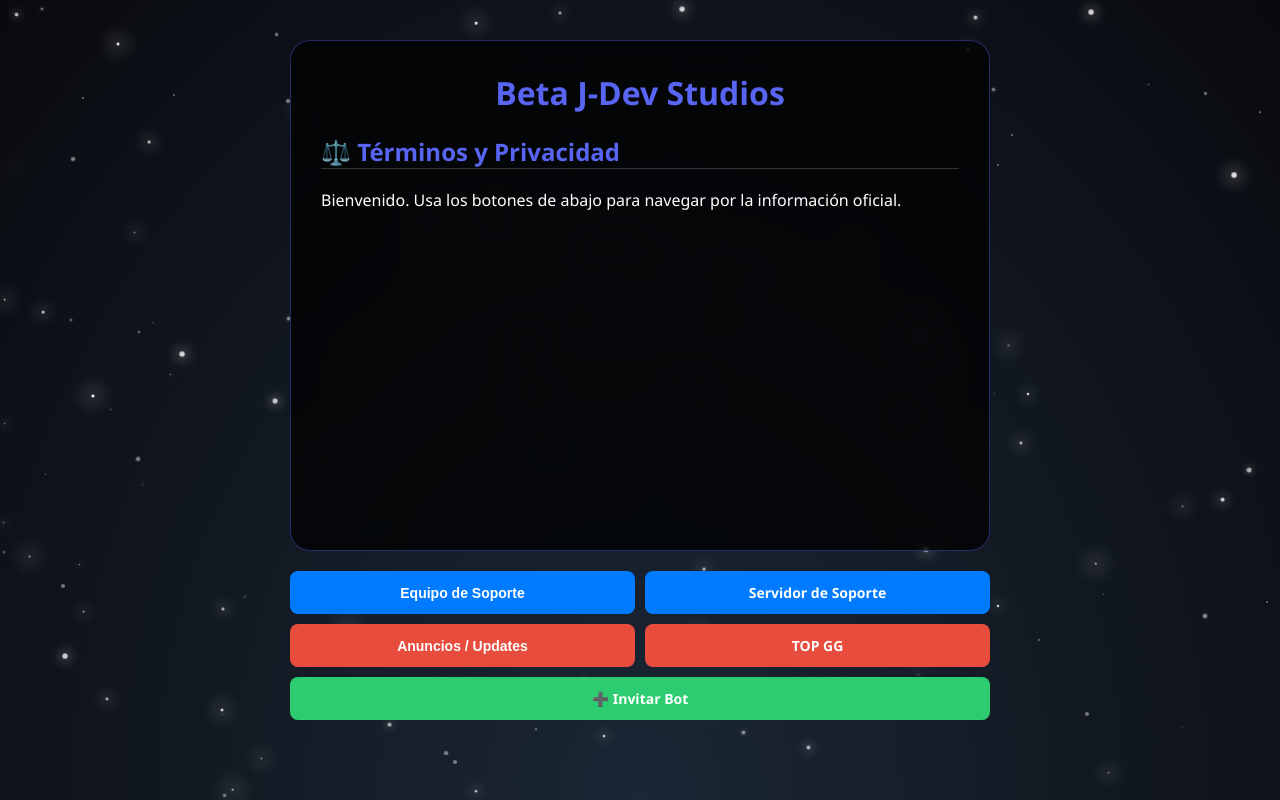
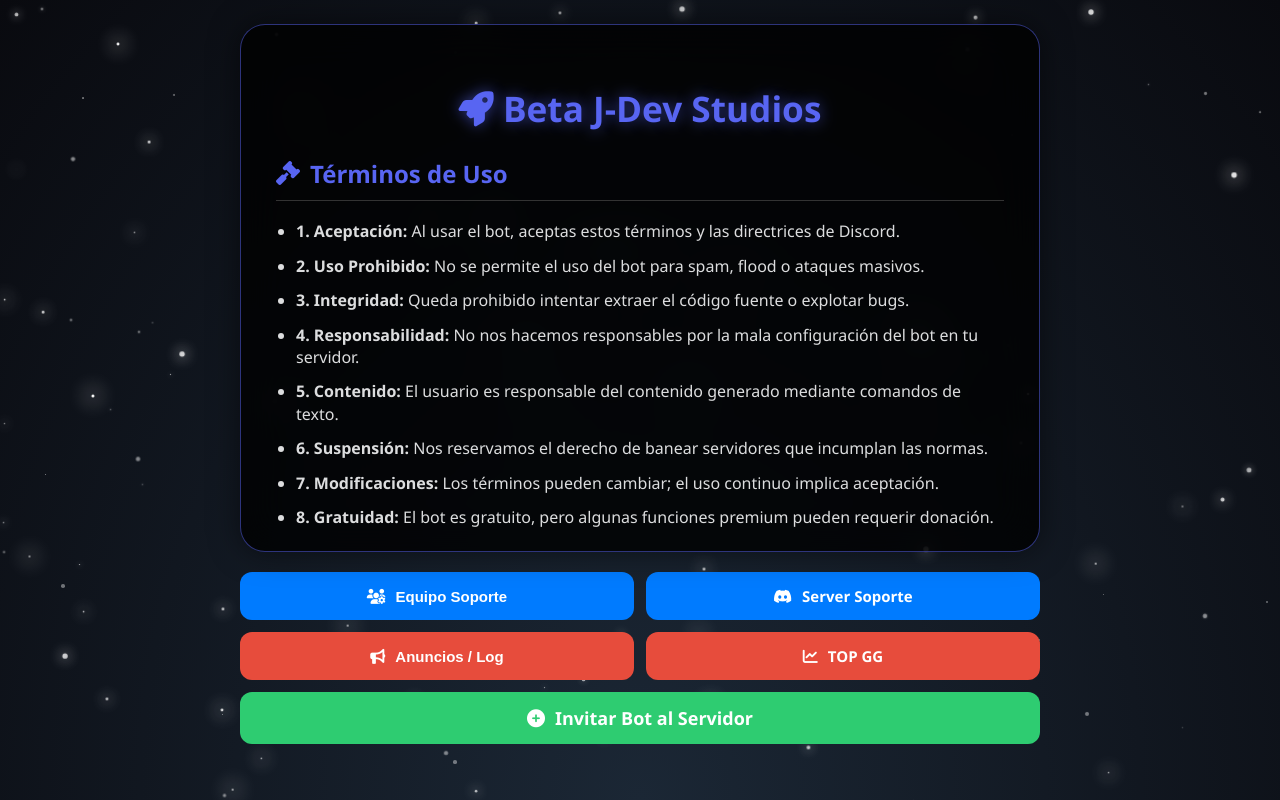
Before and after one commit to jaimecasag11-hub/bot-legal, a plain HTML site: page index.html in a window 1280 px wide. Drawn offline with Linux system fonts and the light colour scheme.

Commit message:
index.html

```diff
--- a/index.html
+++ b/index.html
@@ -3,66 +3,102 @@
 <head>
     <meta charset="UTF-8">
     <meta name="viewport" content="width=device-width, initial-scale=1.0">
-    <title>Beta J-Dev Studios</title>
+    <title>Beta J-Dev Studios - Documentación Oficial</title>
+    <link rel="stylesheet" href="https://cdnjs.cloudflare.com/ajax/libs/font-awesome/6.4.0/css/all.min.css">
     <style>
         body { margin: 0; padding: 0; background: #00050a; color: white; font-family: 'Segoe UI', sans-serif; overflow: hidden; }
         .stars { position: fixed; top: 0; left: 0; width: 100%; height: 100%; z-index: -1; background: radial-gradient(ellipse at bottom, #1B2735 0%, #090A0F 100%); }
         .star { position: absolute; background: white; border-radius: 50%; opacity: 0.8; animation: move linear infinite, twinkle 1.5s infinite ease-in-out; }
         @keyframes move { from { transform: translateY(-10vh); } to { transform: translateY(110vh); } }
         @keyframes twinkle { 0%, 100% { opacity: 0.4; transform: scale(1); } 50% { opacity: 1; transform: scale(1.5); box-shadow: 0 0 15px 2px white; } }
-        .container { max-width: 700px; margin: 5vh auto; height: 85vh; display: flex; flex-direction: column; }
-        .content-box { flex-grow: 1; padding: 30px; background: rgba(0, 0, 0, 0.75); backdrop-filter: blur(15px); border-radius: 20px; border: 1px solid rgba(88, 101, 242, 0.4); overflow-y: auto; margin-bottom: 20px; }
-        h1 { color: #5865F2; text-align: center; margin-top: 0; }
-        h2 { color: #5865F2; border-bottom: 1px solid #333; }
-        .grid { display: grid; grid-template-columns: 1fr 1fr; gap: 10px; }
-        .btn { padding: 12px; border-radius: 8px; color: white; text-align: center; text-decoration: none; font-weight: bold; cursor: pointer; border: none; font-size: 14px; }
-        .azul { background: #007bff; } .verde { background: #2ecc71; grid-column: span 2; } .rojo { background: #e74c3c; }
-        .team-item { background: rgba(88, 101, 242, 0.1); padding: 15px; border-radius: 10px; border-left: 4px solid #5865F2; margin-bottom: 10px; }
+
+        .container { max-width: 800px; margin: 3vh auto; height: 90vh; display: flex; flex-direction: column; }
+        .content-box { flex-grow: 1; padding: 35px; background: rgba(0, 0, 0, 0.8); backdrop-filter: blur(20px); border-radius: 25px; border: 1px solid rgba(88, 101, 242, 0.5); overflow-y: auto; margin-bottom: 20px; box-shadow: 0 0 30px rgba(0,0,0,0.5); }
+
+        h1 { color: #5865F2; text-align: center; font-size: 2.2em; text-shadow: 0 0 15px rgba(88, 101, 242, 0.6); }
+        h2 { color: #5865F2; border-bottom: 1px solid #333; padding-bottom: 10px; margin-top: 25px; display: flex; align-items: center; gap: 10px; }
+        .point-list { padding-left: 20px; }
+        .point-list li { margin-bottom: 12px; color: #dcddde; line-height: 1.4; }
+
+        .grid { display: grid; grid-template-columns: 1fr 1fr; gap: 12px; }
+        .btn { padding: 14px; border-radius: 12px; color: white; text-align: center; text-decoration: none; font-weight: bold; cursor: pointer; border: none; font-size: 15px; display: flex; align-items: center; justify-content: center; gap: 10px; transition: 0.3s; }
+        .btn:hover { transform: translateY(-3px); filter: brightness(1.2); box-shadow: 0 5px 15px rgba(0,0,0,0.4); }
+
+        .azul { background: #007bff; }
+        .verde { background: #2ecc71; grid-column: span 2; font-size: 18px; }
+        .rojo { background: #e74c3c; }
+        .team-item { background: rgba(88, 101, 242, 0.15); padding: 20px; border-radius: 15px; border-left: 5px solid #5865F2; margin-bottom: 15px; }
     </style>
 </head>
 <body>
     <div class="stars" id="star-container"></div>
     <div class="container">
         <div class="content-box" id="main-content">
-            <h1>Beta J-Dev Studios</h1>
-            <h2>⚖️ Términos y Privacidad</h2>
-            <p>Bienvenido. Usa los botones de abajo para navegar por la información oficial.</p>
+            <h1><i class="fas fa-rocket"></i> Beta J-Dev Studios</h1>
+
+            <h2><i class="fas fa-gavel"></i> Términos de Uso</h2>
+            <ul class="point-list">
+                <li><b>1. Aceptación:</b> Al usar el bot, aceptas estos términos y las directrices de Discord.</li>
+                <li><b>2. Uso Prohibido:</b> No se permite el uso del bot para spam, flood o ataques masivos.</li>
+                <li><b>3. Integridad:</b> Queda prohibido intentar extraer el código fuente o explotar bugs.</li>
+                <li><b>4. Responsabilidad:</b> No nos hacemos responsables por la mala configuración del bot en tu servidor.</li>
+                <li><b>5. Contenido:</b> El usuario es responsable del contenido generado mediante comandos de texto.</li>
+                <li><b>6. Suspensión:</b> Nos reservamos el derecho de banear servidores que incumplan las normas.</li>
+                <li><b>7. Modificaciones:</b> Los términos pueden cambiar; el uso continuo implica aceptación.</li>
+                <li><b>8. Gratuidad:</b> El bot es gratuito, pero algunas funciones premium pueden requerir donación.</li>
+            </ul>
+
+            <h2><i class="fas fa-shield-halved"></i> Política de Privacidad</h2>
+            <ul class="point-list">
+                <li><b>1. Datos Recopilados:</b> Almacenamos IDs de usuario, de servidor y de canales de texto.</li>
+                <li><b>2. Finalidad:</b> Los datos solo sirven para sistemas de economía, niveles y logs.</li>
+                <li><b>3. Transparencia:</b> No vendemos ni compartimos información con empresas externas.</li>
+                <li><b>4. Seguridad:</b> Los datos se guardan en bases de datos cifradas y protegidas.</li>
+                <li><b>5. Mensajería:</b> El bot no lee mensajes privados (DMs) a menos que sean comandos.</li>
+                <li><b>6. Retención:</b> Los datos se borran si el bot es expulsado del servidor tras 30 días.</li>
+                <li><b>7. Derechos:</b> Puedes solicitar una copia de tus datos a través de nuestro soporte.</li>
+                <li><b>8. Eliminación:</b> Usa los comandos de "borrado de perfil" para limpiar tu información.</li>
+            </ul>
         </div>
+
         <div class="grid">
-            <button onclick="loadTeam()" class="btn azul">Equipo de Soporte</button>
-            <a href="https://discord.gg/BVTAsgUm8f" target="_blank" class="btn azul">Servidor de Soporte</a>
-            <button onclick="loadNews()" class="btn rojo">Anuncios / Updates</button>
-            <a href="https://top.gg/bot/1434700657733927054" target="_blank" class="btn rojo">TOP GG</a>
-            <a href="https://discord.com/oauth2/authorize?client_id=1434700657733927054&permissions=8&scope=bot+applications.commands" target="_blank" class="btn verde">➕ Invitar Bot</a>
+            <button onclick="loadTeam()" class="btn azul"><i class="fas fa-users-gear"></i> Equipo Soporte</button>
+            <a href="https://discord.gg/BVTAsgUm8f" target="_blank" class="btn azul"><i class="fab fa-discord"></i> Server Soporte</a>
+            <button onclick="loadNews()" class="btn rojo"><i class="fas fa-bullhorn"></i> Anuncios / Log</button>
+            <a href="https://top.gg/bot/1434700657733927054" target="_blank" class="btn rojo"><i class="fas fa-chart-line"></i> TOP GG</a>
+            <a href="https://discord.com/oauth2/authorize?client_id=1434700657733927054&permissions=8&scope=bot+applications.commands" target="_blank" class="btn verde"><i class="fas fa-plus-circle"></i> Invitar Bot al Servidor</a>
         </div>
     </div>
 
     <script>
         const content = document.getElementById('main-content');
 
-        // Función para leer el archivo que tú editas en GitHub
         async function getData() {
-            const response = await fetch('config.json');
-            return await response.json();
+            try {
+                const response = await fetch('config.json');
+                return await response.json();
+            } catch (e) {
+                return { equipo: [], anuncios: "Error cargando datos", actualizaciones: "Error" };
+            }
         }
 
         async function loadTeam() {
             const data = await getData();
-            let html = '<h1>👥 Equipo de Soporte</h1>';
+            let html = '<h1><i class="fas fa-users-gear"></i> Equipo de Soporte</h1>';
             data.equipo.forEach(m => {
-                html += `<div class="team-item"><strong>🔵 ${m.nombre}</strong> — ${m.rol}<p>${m.desc}</p></div>`;
+                html += `<div class="team-item"><strong><i class="fab fa-discord"></i> ${m.nombre}</strong> — ${m.rol}<p>${m.desc}</p></div>`;
             });
-            html += `<button onclick="location.reload()" style="background:none; border:1px solid #5865F2; color:#5865F2; padding:5px;">← Volver</button>`;
+            html += `<button onclick="location.reload()" class="btn azul" style="width:120px; padding:5px;"><i class="fas fa-arrow-left"></i> Volver</button>`;
             content.innerHTML = html;
         }
 
         async function loadNews() {
             const data = await getData();
             content.innerHTML = `
-                <h1>📢 Novedades</h1>
-                <h2>Anuncios</h2><p style="background:#111; padding:10px;">${data.anuncios}</p>
-                <h2>Actualizaciones</h2><p style="background:#111; padding:10px;">${data.actualizaciones}</p>
-                <button onclick="location.reload()" style="background:none; border:1px solid #5865F2; color:#5865F2; padding:5px;">← Volver</button>`;
+                <h1><i class="fas fa-bullhorn"></i> Novedades y Logs</h1>
+                <h2><i class="fas fa-satellite-dish"></i> Anuncios</h2><p style="background:#111; padding:15px; border-radius:10px; border:1px solid #444;">${data.anuncios}</p>
+                <h2><i class="fas fa-box-open"></i> Actualizaciones</h2><p style="background:#111; padding:15px; border-radius:10px; border:1px solid #444;">${data.actualizaciones}</p>
+                <button onclick="location.reload()" class="btn rojo" style="width:120px; padding:5px;"><i class="fas fa-arrow-left"></i> Volver</button>`;
         }
 
         // Estrellas
```
